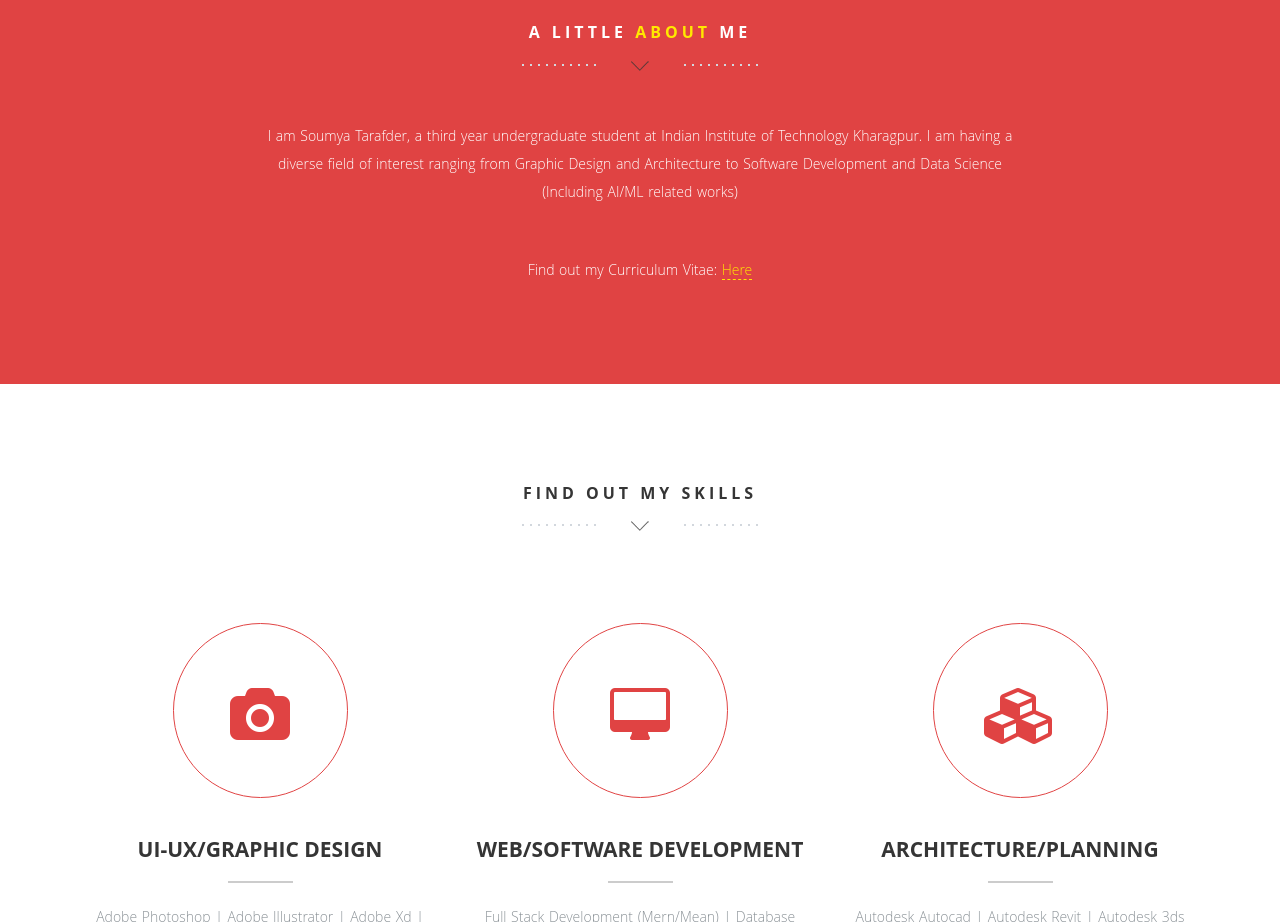
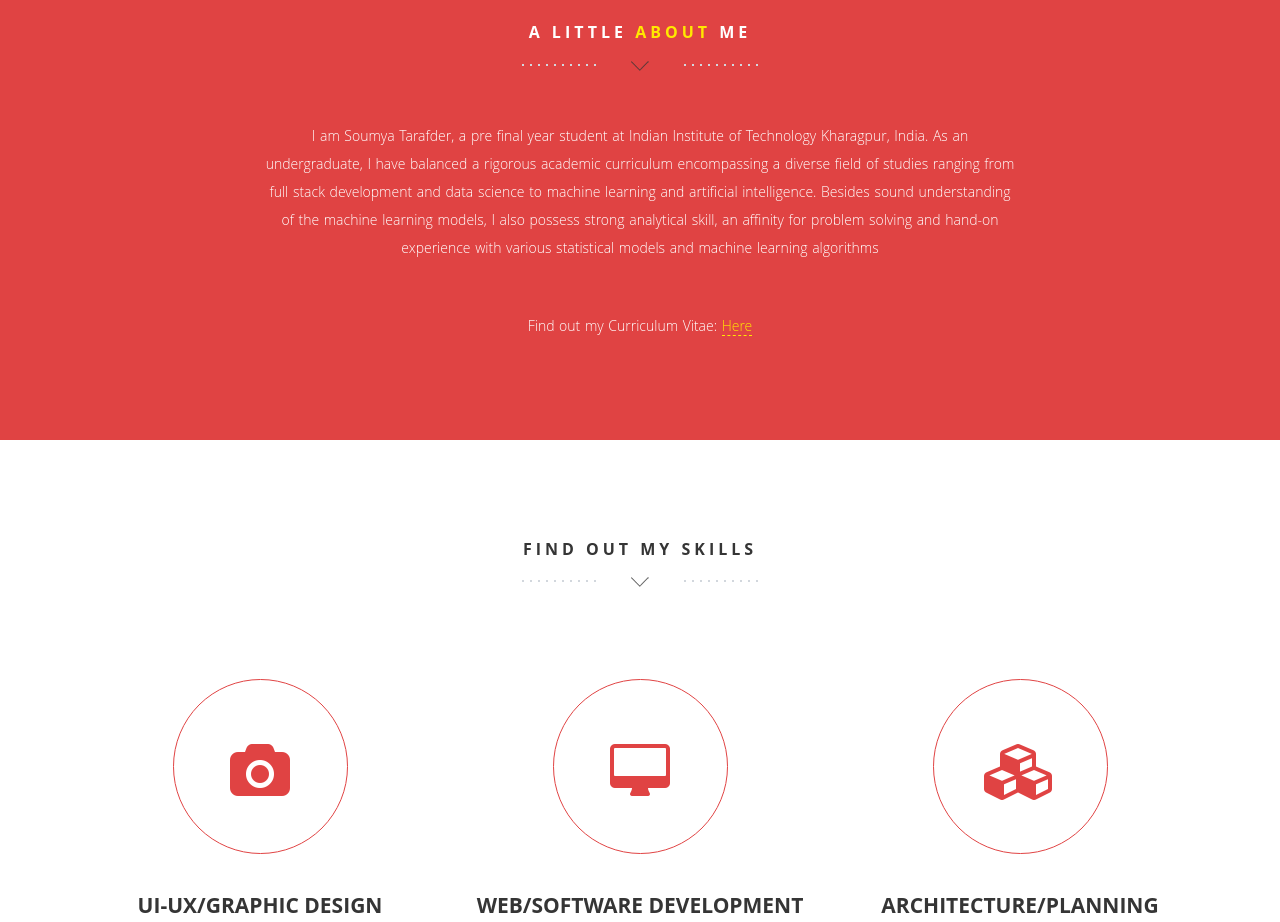
Before and after one commit to Soumya624/Personal-Portfolio, a plain HTML site: page index.html in a window 1280 px wide. Shown: the part 940-1862 px from the top of the page. Drawn offline with nearby package versions, Linux system fonts and the light colour scheme; some packages are replaced by stand-ins of ours.

Commit message:
Update index.html

```diff
--- a/index.html
+++ b/index.html
@@ -144,10 +144,7 @@
             <!-- Headline -->
             <!-- about / welcome text -->
             <p>
-              I am Soumya Tarafder, a third year undergraduate student at Indian
-              Institute of Technology Kharagpur. I am having a diverse field of
-              interest ranging from Graphic Design and Architecture to Software
-              Development and Data Science (Including AI/ML related works)
+              I am Soumya Tarafder, a pre final year student at Indian Institute of Technology Kharagpur, India. As an undergraduate, I have balanced a rigorous academic curriculum encompassing a diverse field of studies ranging from full stack development and data science to machine learning and artificial intelligence. Besides sound understanding of the machine learning models, I also possess strong analytical skill, an affinity for problem solving and hand-on experience with various statistical models and machine learning algorithms
             </p>
             <p>
               Find out my Curriculum Vitae:
```
